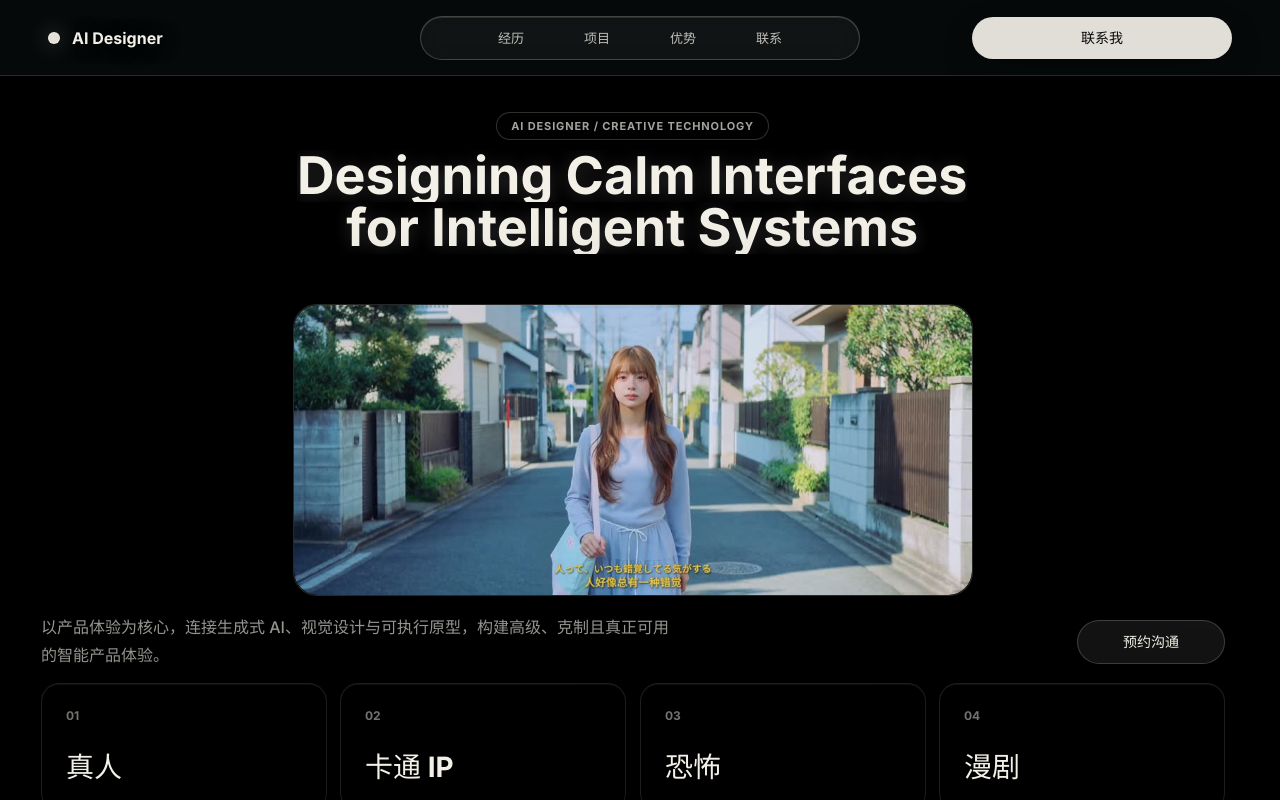
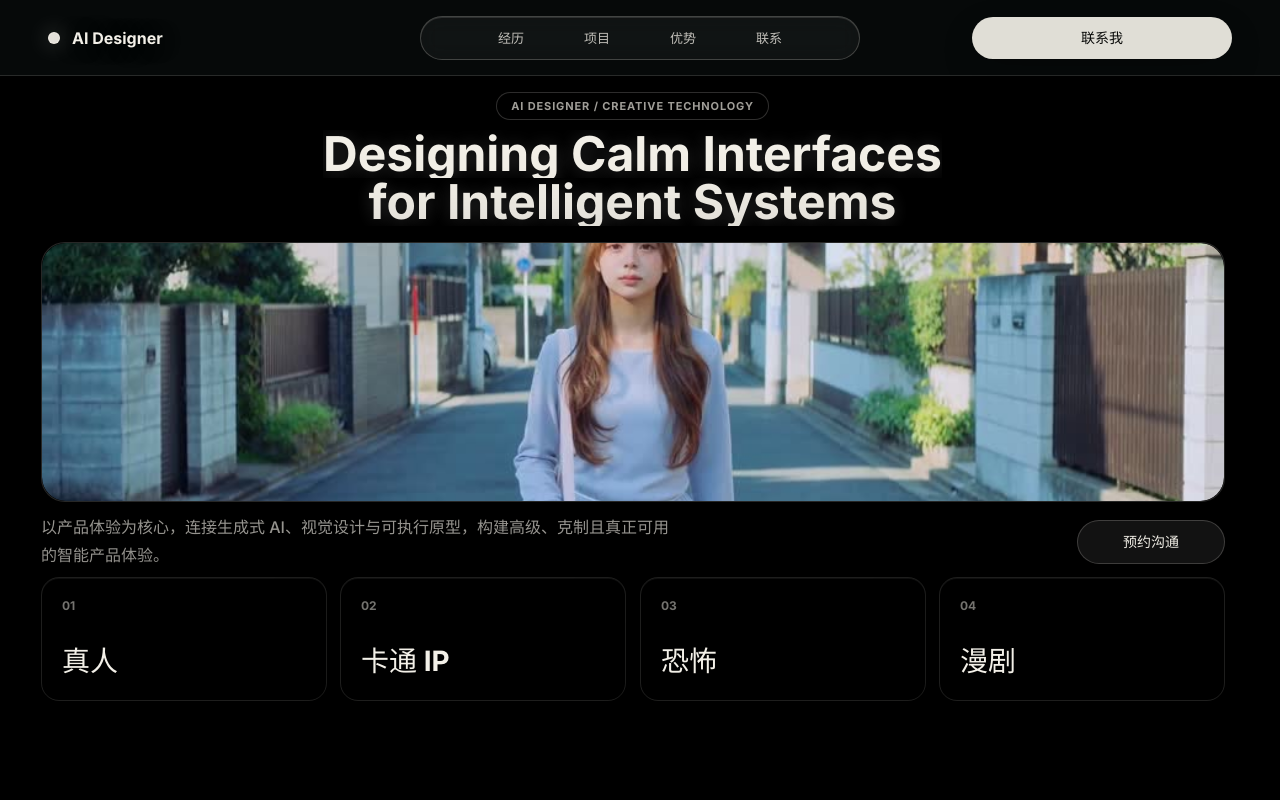
Before and after one commit to 13687950156a-arch/ai-, a React (Vite) app: page / in a window 1280 px wide. Built offline with nearby package versions, Linux system fonts and the light colour scheme.

Commit message:
Fit hero cards on short screens

```diff
--- a/src/styles.css
+++ b/src/styles.css
@@ -1644,6 +1644,41 @@ video {
   }
 }
 
+@media (max-height: 800px) and (min-width: 901px) {
+  .heroInner {
+    padding-top: 16px;
+    padding-bottom: 16px;
+  }
+
+  .heroTitleBlock {
+    margin-bottom: 8px;
+  }
+
+  .hero h1 {
+    font-size: 48px;
+  }
+
+  .heroVideoStage {
+    width: min(1600px, calc(100vw - 96px));
+    height: 260px;
+    aspect-ratio: auto;
+    margin-top: 8px;
+  }
+
+  .heroStatement {
+    margin-top: 12px;
+  }
+
+  .heroCategoryGrid {
+    margin-top: 8px;
+  }
+
+  .heroCategoryCard {
+    min-height: 124px;
+    padding: 20px;
+  }
+}
+
 @media (max-width: 900px) {
   :root {
     --site-header-height: 62px;
```
